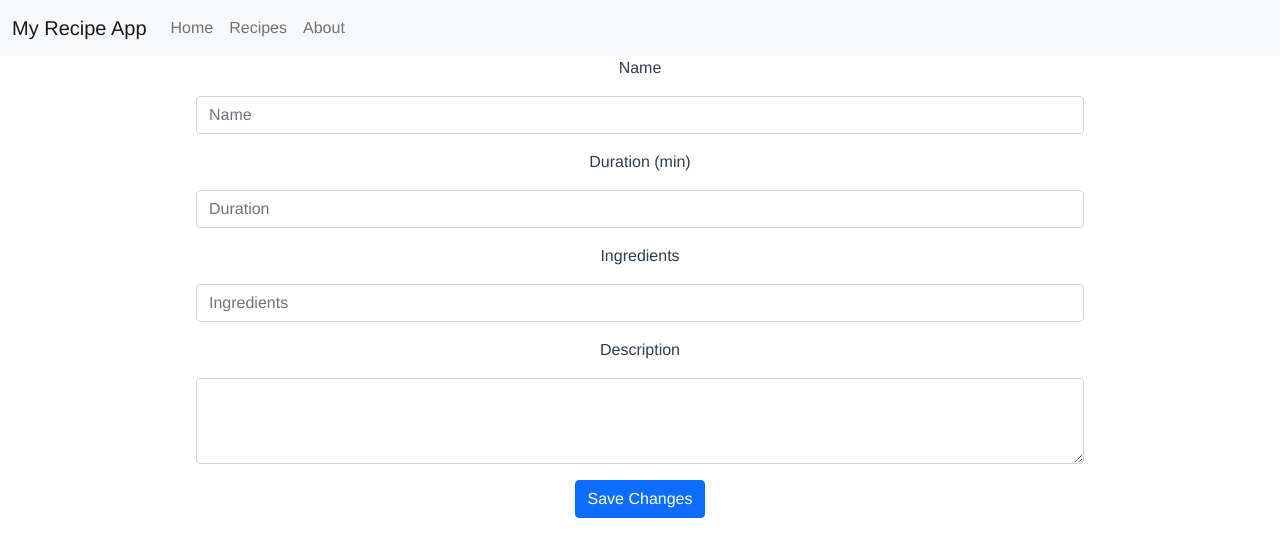
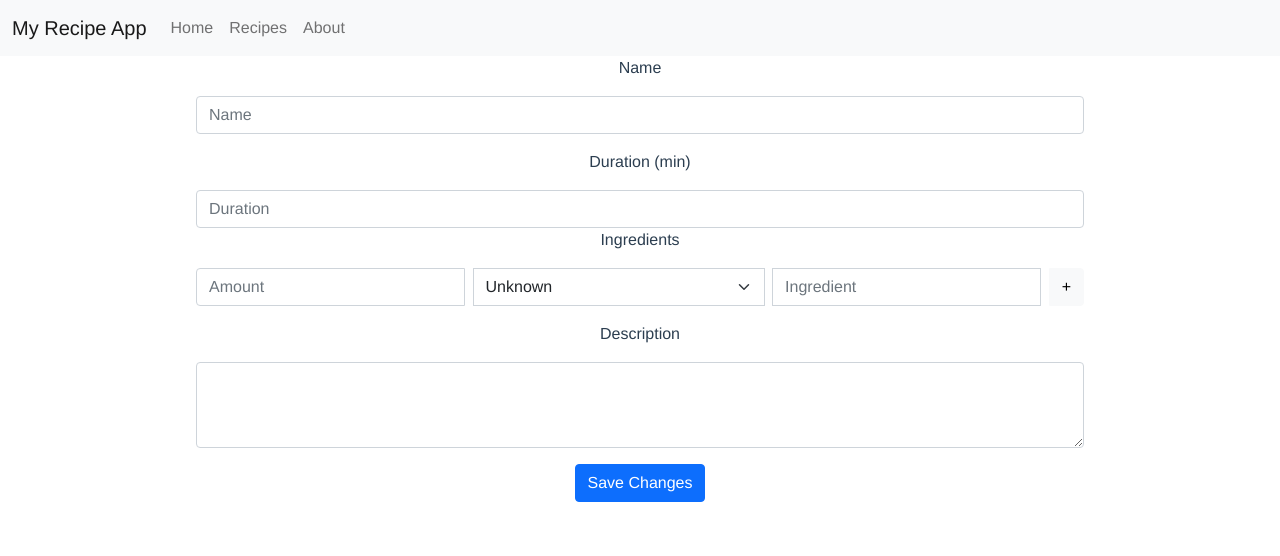
Before and after one commit to NilsLeo/kochbuch-frontend, a Vue app: page /recipes/editrecipe in a window 1280 px wide. Shown: the top 556 px of the page. Built offline with nearby package versions, Linux system fonts and the light colour scheme.

Commit message:
changed views

```diff
--- a/src/views/AddRecipe.vue
+++ b/src/views/AddRecipe.vue
@@ -18,12 +18,24 @@
                   <p class="text-center"></p>
                   <input type="text" class="form-control" id="formGroupDurationInput" placeholder="Duration">
                 </div>
-                <p class="text-center"></p>
-                  <div class="form-group">
-                    <label for="formGroupIngredientsInput">Ingredients</label>
-                    <p class="text-center"></p>
-                    <input type="text" class="form-control" id="formGroupIngredientsInput" placeholder="Ingredients">
-                  </div>
+                <p class="text-center"> Ingredients</p>
+                <div class="input-group">
+                  <input type="text" class="form-control input-sm" placeholder="Amount" />
+                  <span class="input-group-btn" style="width:10px;"></span>
+                  <select class="form-select" aria-label="Default select example" style="margin-left:-1px">
+                  <option selected>Unknown</option>
+                  <option value="1">Kg</option>
+                  <option value="2">g</option>
+                  <option value="3">L</option>
+                  <option value="4">ml</option>
+                  <option value="5">Stück</option>
+                  </select>
+                  <span class="input-group-btn" style="width:10px;"></span>
+                  <input type="text" class="form-control input-sm" placeholder="Ingredient" style="margin-left:-2px" />
+                  <span class="input-group-btn" style="width:10px;"></span>
+                  <a class="btn btn-light" role="button">+</a>
+                </div>
+
                 <p class="text-center"></p>
                   <div class="form-group">
                     <label>Description</label>
--- a/src/views/EditRecipe.vue
+++ b/src/views/EditRecipe.vue
@@ -17,11 +17,22 @@
                   <p class="text-center"></p>
                   <input type="text" class="form-control" id="formGroupDurationInput" placeholder="Duration">
                 </div>
-                <p class="text-center"></p>
-                <div class="form-group">
-                  <label for="formGroupIngredientsInput">Ingredients</label>
-                  <p class="text-center"></p>
-                  <input type="text" class="form-control" id="formGroupIngredientsInput" placeholder="Ingredients">
+                <p class="text-center"> Ingredients</p>
+                <div class="input-group">
+                  <input type="text" class="form-control input-sm" placeholder="Amount" />
+                  <span class="input-group-btn" style="width:10px;"></span>
+                  <select class="form-select" aria-label="Default select example" style="margin-left:-1px">
+                    <option selected>Unknown</option>
+                    <option value="1">Kg</option>
+                    <option value="2">g</option>
+                    <option value="3">L</option>
+                    <option value="4">ml</option>
+                    <option value="5">Stück</option>
+                  </select>
+                  <span class="input-group-btn" style="width:10px;"></span>
+                  <input type="text" class="form-control input-sm" placeholder="Ingredient" style="margin-left:-2px" />
+                  <span class="input-group-btn" style="width:10px;"></span>
+                  <a class="btn btn-light" role="button">+</a>
                 </div>
                 <p class="text-center"></p>
                 <div class="form-group">
--- a/src/views/ViewRecipe.vue
+++ b/src/views/ViewRecipe.vue
@@ -1,21 +1,31 @@
 <template>
-  <div class="col" v-for="recipe in recipes" :key= "recipe.id">
-  <h1>recipe.recipeName</h1>
+  <h1>Name</h1>
   <div class="mx-auto" style="width: 960px;">
-    Centered element
   <div class="p-3 mb-2 bg-light text-dark">
   <div class="container-fluid">
-    {{recipe.description}}
+    This is a sample Recipe Name
   </div>
   </div>
   <div class="p-3 mb-2 bg-light text-dark">
     <div class="container-fluid">
-      {{recipe.duration}}
+      This is a sample Duration
     </div>
   </div>
   <div class="p-3 mb-2 bg-light text-dark">
-    <div class="container-fluid">
-      This is a sample Ingredient List
+    <p class="text-center"> Ingredients</p>
+    <div class="input-group">
+      <input type="text" class="form-control input-sm" placeholder="Amount" readonly/>
+      <span class="input-group-btn" style="width:10px;"></span>
+      <select class="form-select" aria-label="Default select example" style="margin-left:-1px" disabled>
+        <option selected>Unknown</option>
+        <option value="1">Kg</option>
+        <option value="2">g</option>
+        <option value="3">L</option>
+        <option value="4">ml</option>
+        <option value="5">Stück</option>
+      </select>
+      <span class="input-group-btn" style="width:10px;"></span>
+      <input type="text" class="form-control input-sm" placeholder="Ingredient" style="margin-left:-2px" readonly/>
     </div>
   </div>
   <div class="p-3 mb-2 bg-light text-dark">
@@ -23,11 +33,10 @@
       This is a sample Description
     </div>
   </div>
-  </div>
-  </div>
   <a href="/Recipes/EditRecipe" class="btn btn-primary mr-1" role="button">Edit</a>
   <p class="text-center"></p>
   <a href="/Recipes" class="btn btn-secondary" role="button">↲ Back to My Recipes</a>
+  </div>
 </template>
 <script>
 export default {
@@ -36,19 +45,6 @@ export default {
     return {
       recipes: []
     }
-  },
-  mounted () {
-    const endpoint = process.env.VUE_APP_BACKEND_BASE_URL + '/api/v1/viewrecipe'
-    const requestOptions = {
-      method: 'GET',
-      redirect: 'follow'
-    }
-    fetch(endpoint, requestOptions)
-      .then(response => response.json())
-      .then(result => result.forEach(recipe => {
-        this.recipes.push(recipe)
-      }))
-      .catch(error => console.log('error', error))
   }
 }
 </script>
```
